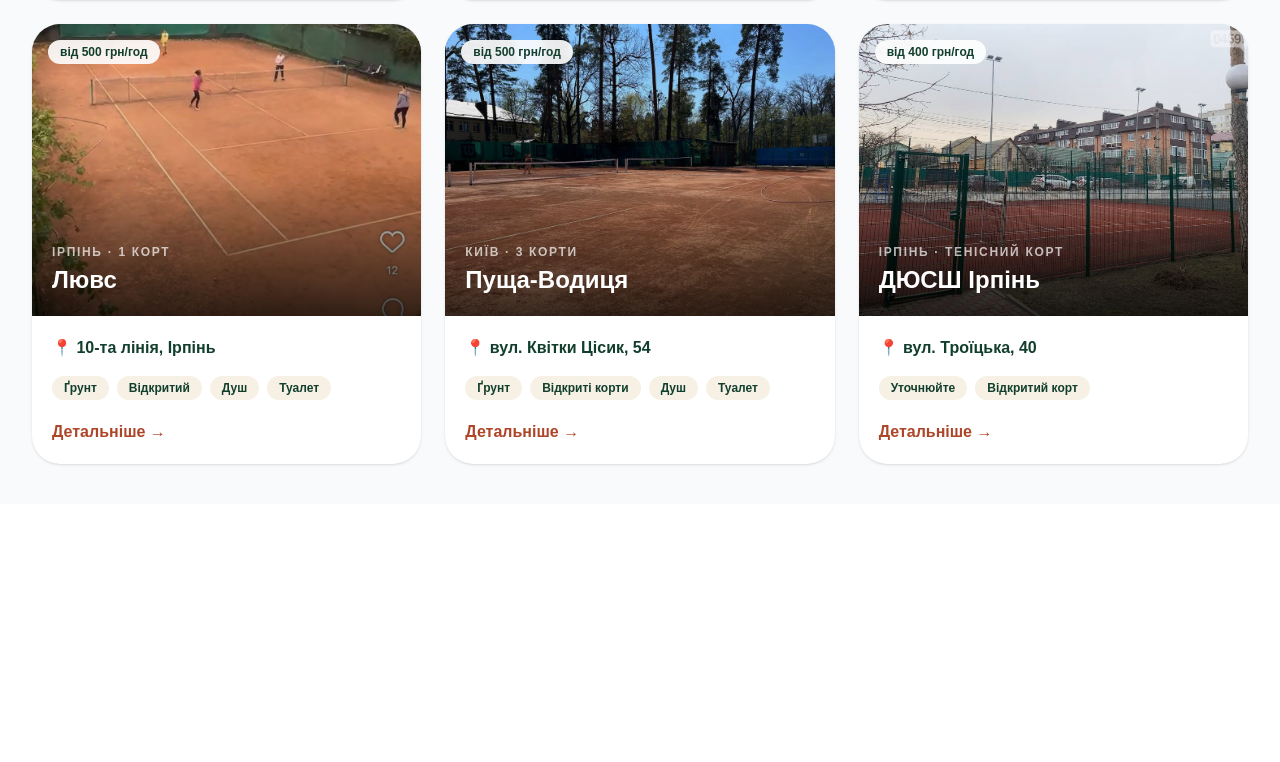
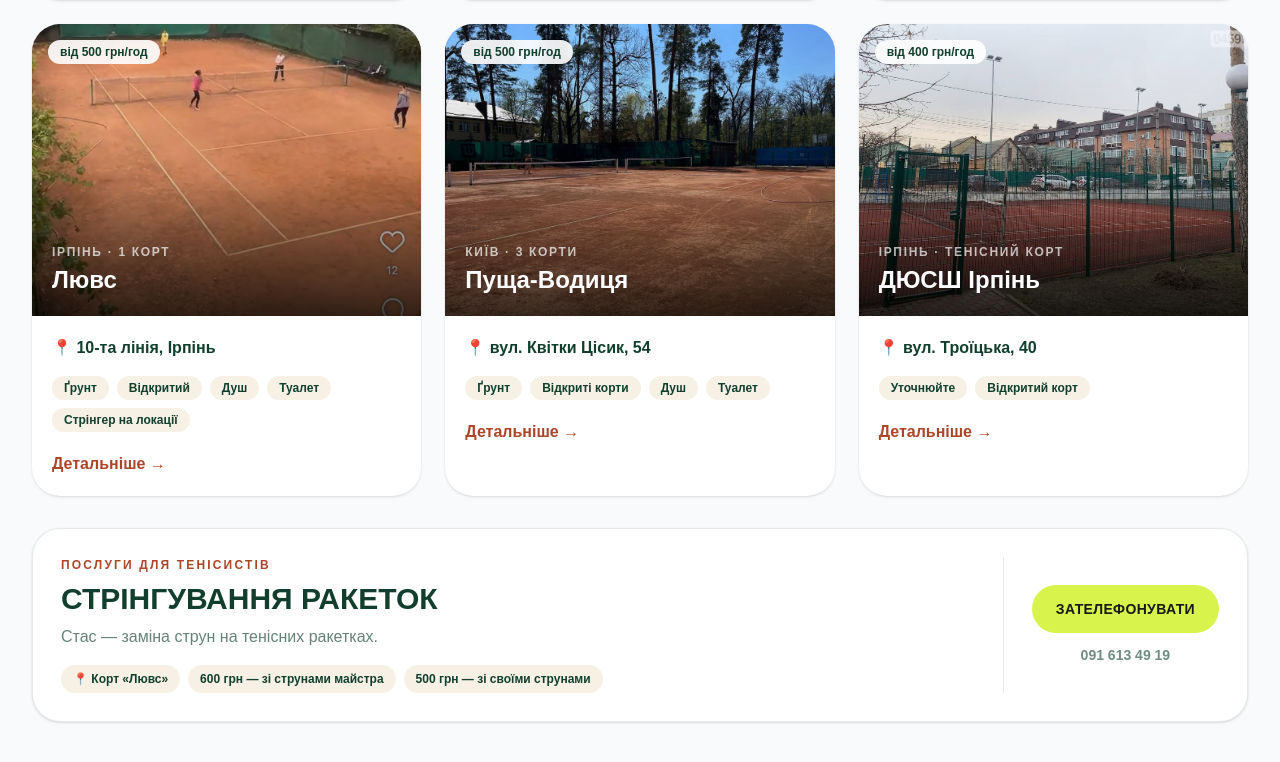
Before and after one commit to yellowblue9912-cell/irpin-tennis-next, a Next.js app: page /courts in a window 1280 px wide. Shown: the part 1093-1855 px from the top of the page. Before the commit the page ends 1597 px from the top, so only its background shows below. Built offline with nearby package versions, Linux system fonts and the light colour scheme.

Commit message:
Add racket stringing service

```diff
--- a/app/courts/page.tsx
+++ b/app/courts/page.tsx
@@ -69,6 +69,7 @@ const courts: CourtCatalogItem[] = [
     outdoor: true,
     shower: true,
     toilet: true,
+    stringer: true,
   },
   {
     name: "Пуща-Водиця",
@@ -122,6 +123,52 @@ export default function CourtsPage() {
         </section>
 
         <CourtsCatalog courts={courts} />
+
+        <section
+          aria-labelledby="tennis-services-title"
+          className="mt-8 overflow-hidden rounded-[28px] border border-[#123f2d]/10 bg-white shadow-sm"
+        >
+          <div className="grid md:grid-cols-[minmax(0,1fr)_auto] md:items-center">
+            <div className="p-5 sm:p-7">
+              <p className="text-xs font-black uppercase tracking-[0.18em] text-[#ad4529]">
+                Послуги для тенісистів
+              </p>
+              <h2
+                id="tennis-services-title"
+                className="mt-2 text-2xl font-black uppercase text-[#123f2d] sm:text-3xl"
+              >
+                Стрінгування ракеток
+              </h2>
+              <p className="mt-2 text-sm leading-6 text-[#123f2d]/65 sm:text-base">
+                Стас — заміна струн на тенісних ракетках.
+              </p>
+
+              <div className="mt-4 flex flex-wrap gap-2">
+                <span className="rounded-full bg-[#f6f0e5] px-3 py-1.5 text-xs font-black text-[#123f2d]">
+                  📍 Корт «Лювс»
+                </span>
+                <span className="rounded-full bg-[#f6f0e5] px-3 py-1.5 text-xs font-black text-[#123f2d]">
+                  600 грн — зі струнами майстра
+                </span>
+                <span className="rounded-full bg-[#f6f0e5] px-3 py-1.5 text-xs font-black text-[#123f2d]">
+                  500 грн — зі своїми струнами
+                </span>
+              </div>
+            </div>
+
+            <div className="border-t border-[#123f2d]/10 p-5 md:border-l md:border-t-0 md:p-7">
+              <a
+                href="tel:+380916134919"
+                className="inline-flex w-full items-center justify-center rounded-full bg-[#d7f34c] px-6 py-3.5 text-sm font-black uppercase tracking-wide text-[#123f2d] transition hover:-translate-y-0.5 hover:bg-[#c9eb2e] md:w-auto"
+              >
+                Зателефонувати
+              </a>
+              <p className="mt-3 text-center text-sm font-bold text-[#123f2d]/60">
+                091 613 49 19
+              </p>
+            </div>
+          </div>
+        </section>
       </div>
     </main>
   );
--- a/components/CourtsCatalog.tsx
+++ b/components/CourtsCatalog.tsx
@@ -17,6 +17,7 @@ export type CourtCatalogItem = {
   outdoor: boolean;
   shower: boolean;
   toilet: boolean;
+  stringer?: boolean;
 };
 
 type CourtsCatalogProps = {
@@ -185,6 +186,7 @@ export default function CourtsCatalog({ courts }: CourtsCatalogProps) {
                   {[court.surface, court.type]
                     .concat(court.shower ? ["Душ"] : [])
                     .concat(court.toilet ? ["Туалет"] : [])
+                    .concat(court.stringer ? ["Стрінгер на локації"] : [])
                     .map((label) => (
                       <span
                         key={label}
```
